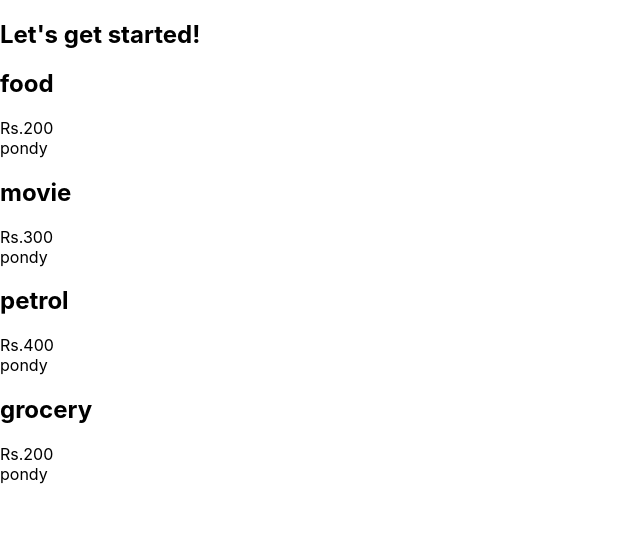
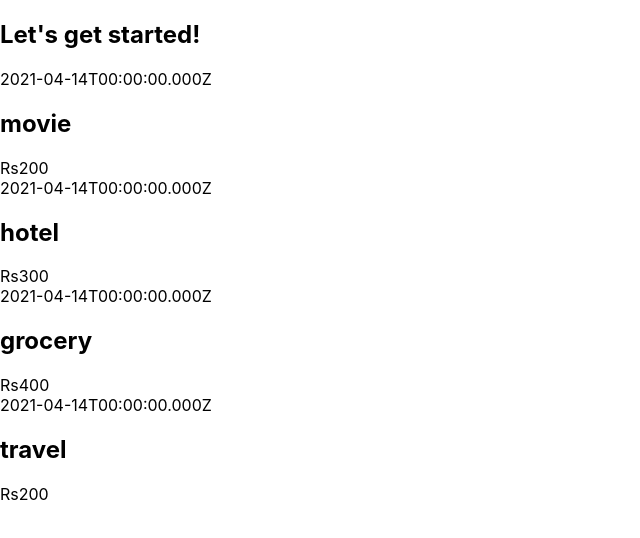
Before and after one commit to chandru90/sample12, a React (Create React App) app: page / in a window 1280 px wide. Shown: the top 538 px of the page, without its empty margins (0-640 px from the left). Built offline with nearby package versions, Linux system fonts and the light colour scheme.

Commit message:
fourth commit

```diff
--- a/src/App.js
+++ b/src/App.js
@@ -1,19 +1,19 @@
 import ExpenseItem from "./components/ExpenseItem";
 const expense =[
-  { amount : 200 , title:"food" ,location : "pondy"},
-  { amount : 300 , title:"movie",location :"pondy"},
-  { amount : 400 , title:"petrol",location :"pondy"},
-  { amount : 200 , title:"grocery",location :"pondy"}
+  {date : new Date(2021,3,14), amount : 200 , title:"movie"},
+  {date : new Date(2021,3,14), amount : 300 , title:"hotel"},
+  {date : new Date(2021,3,14), amount : 400 , title:"grocery"},
+  {date : new Date(2021,3,14), amount : 200 , title:"travel"}
 
 ]
 function App() {
   return (
     <div>
       <h2>Let's get started!</h2>
-      <ExpenseItem title ={expense[0].title } amount={expense[0].amount} location={expense[0].location}></ExpenseItem>
-      <ExpenseItem title ={expense[1].title } amount={expense[1].amount} location={expense[1].location}></ExpenseItem>
-      <ExpenseItem title ={expense[2].title } amount={expense[2].amount} location={expense[2].location}></ExpenseItem>
-      <ExpenseItem title ={expense[3].title } amount={expense[3].amount}location={expense[3].location}></ExpenseItem>
+      <ExpenseItem title ={expense[0].title } amount={expense[0].amount} date={expense[0].date}></ExpenseItem>
+      <ExpenseItem title ={expense[1].title } amount={expense[1].amount} date={expense[1].date}></ExpenseItem>
+      <ExpenseItem title ={expense[2].title } amount={expense[2].amount} date={expense[2].date}></ExpenseItem>
+      <ExpenseItem title ={expense[3].title } amount={expense[3].amount} date={expense[3].date}></ExpenseItem>
     </div>
   );
 }
--- a/src/components/ExpenseItem.js
+++ b/src/components/ExpenseItem.js
@@ -1,15 +1,15 @@
+
 
 function ExpenseItem(props)
 {
 
 
    return <div className='expense-item'>
-
+           <div>{props.date.toISOString()}</div>
 
         <div className='expense-item__description'>
             <h2>{props.title}</h2>
-        <div className='expense-item__price'>Rs.{props.amount}</div>
-        <div className='expense-item__location'>{props.location}</div>
+        <div className='expense-item__price'>Rs{props.amount}</div>
         </div>
     </div>
 }
```
